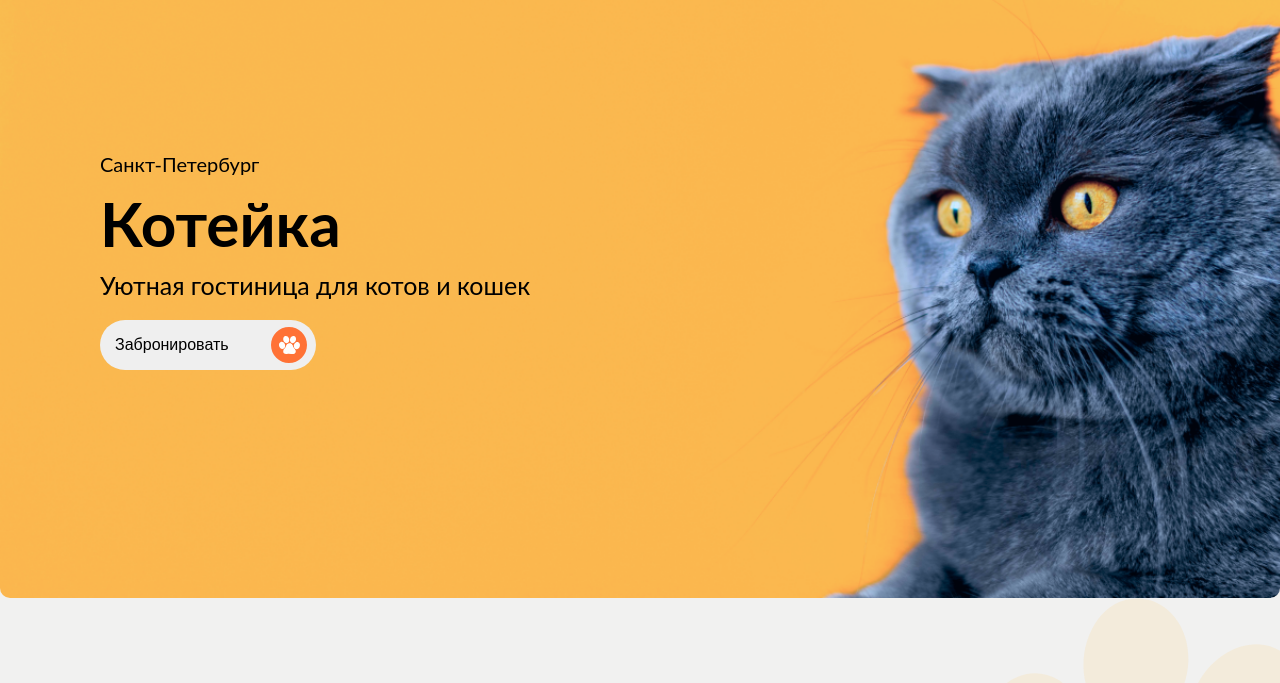
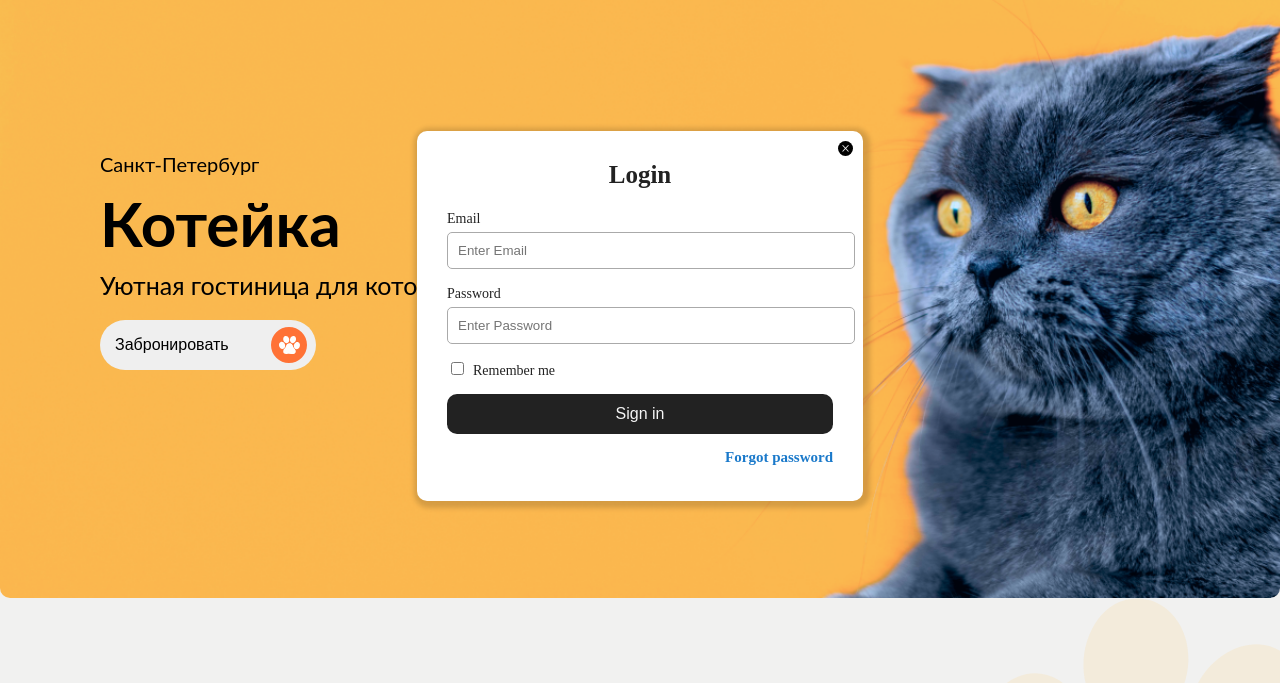
Before and after one commit to demka-dd/kitty-house, a plain HTML site: page index.html in a window 1280 px wide. Both pictures are taken after a click on the picture 1210 px from the left and 40 px from the top of the page. Shown: the part 84-767 px from the top of the page. Drawn offline with nearby package versions, Linux system fonts and the light colour scheme.

Commit message:
Создание окна регистрации

```diff
--- a/css/style.scss
+++ b/css/style.scss
@@ -38,10 +38,99 @@ body {
             margin-left: 10px;
         }
     }
-    #hamburger-menu {
-        display: none
 
-    }
+
+    .popup{
+        position: absolute;
+        top: -150%;
+        left: 50%;
+        opacity: 0;
+        transform: translate(-50%, -50%) scale(1.25);
+        width: 386px;
+        padding: 20px 30px;
+        background: #fff;
+        box-shadow: 2px 2px 5px 5px rgba(0,0,0,0.15);
+        border-radius: 10px;
+        transition: top 0ms ease-in-out 200ms,
+                    opacity 200ms ease-in-out 0ms,
+                    transform 200ms ease-in-out 0ms;
+      }
+
+      .popup.active{
+        top: 50%;
+        opacity: 1;
+        transform: translate(-50%, -50%) scale(1);
+        transition: top 0ms ease-in-out 0ms,
+                    opacity 200ms ease-in-out 0ms,
+                    transform 20ms ease-in-out 0ms;
+      }
+
+      .popup .close-btn{
+        position: absolute;
+        top: 10px;
+        right: 10px;
+        width: 15px;
+        height: 15px;
+        background: #000;
+        color: #eee;
+        text-align: center;
+        line-height: 15px;
+        border-radius: 15px;
+        cursor: pointer;
+      }
+
+      .popup .form h2{
+        text-align: center;
+        color: #222;
+        margin: 10px 0px 20px;
+        font-size: 25px;
+      }
+
+      .popup .form .form-element{
+        margin: 15px 0px;
+      }
+
+      .popup .form .form-element label{
+        font-size: 14px;
+        color: #222;
+      }
+
+      .popup .form .form-element input[type="text"],
+      .popup .form .form-element input[type="password"]{
+        margin-top: 5px;
+        display: block;
+        width: 100%;
+        padding: 10px;
+        outline: none;
+        border: 1px solid #aaa;
+        border-radius: 5px;
+      }
+
+      .popup .form .form-element input[type="checkbox"]{
+        margin-right: 5px;
+      }
+
+      .popup .form .form-element button{
+        width: 100%;
+        height: 40px;
+        border: none;
+        outline: none;
+        font-size: 16px;
+        background: #222;
+        color: #f5f5f5;
+        border-radius: 10px;
+        cursor: pointer;
+
+      }
+
+      .popup .form .form-element a {
+        display: block;
+        text-align: right;
+        font-size: 15px;
+        color: #1a79ca;
+        text-decoration: none;
+        font-weight: 600;
+      }
 
 }
 
--- a/index.html
+++ b/index.html
@@ -16,9 +16,33 @@
                     <li><a href="#">НОМЕРА</a></li>
                     <li><a href="#section-2">ОТЗЫВЫ</a></li>
                     <li><a href="#section-3">КАК НАС НАЙТИ</a></li>
-                    <img src="img/user.svg" alt="">
+                    <img id="show-login" src="img/user.svg" alt="">
                 </nav>
 
+                <div class="popup">
+                    <div class="close-btn">&times;</div>
+                    <div class="form">
+                       <h2>Login</h2>
+                       <div class="form-element">
+                          <label for="email">Email</label>
+                          <input type="text" id="email" placeholder="Enter Email">
+                       </div>
+                       <div class="form-element">
+                          <label for="password">Password</label>
+                          <input type="text" id="password" placeholder="Enter Password">
+                       </div>
+                       <div class="form-element">
+                          <input type="checkbox" id="remember-me">
+                          <label for="remember-me">Remember me</label>
+                       </div>
+                       <div class="form-element">
+                          <button>Sign in</button>
+                       </div>
+                       <div class="form-element">
+                          <a href="#">Forgot password</a>
+                       </div>
+                    </div>
+                 </div>
             </div>
         </div>
     </header>
@@ -281,3 +305,13 @@
 <script src="jquery/numbers.js"></script>
 <script src="jquery/slider-reviews.js"></script>
 <script src="jquery/icons.js"></script>
+<script>
+    document.querySelector("#show-login").addEventListener("click",function(){
+       document.querySelector(".popup").classList.add("active");
+    });
+
+    document.querySelector(".popup .close-btn").addEventListener("click",function(){
+       document.querySelector(".popup").classList.remove("active");
+    });
+
+ </script>
```
Also changed, not shown: css/style.css, 1 other file.
